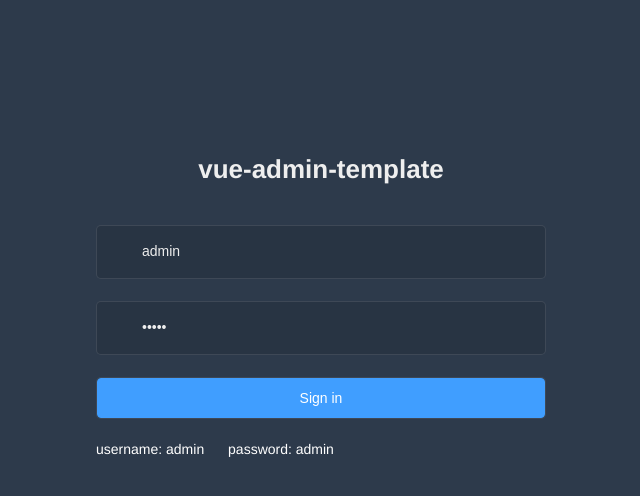
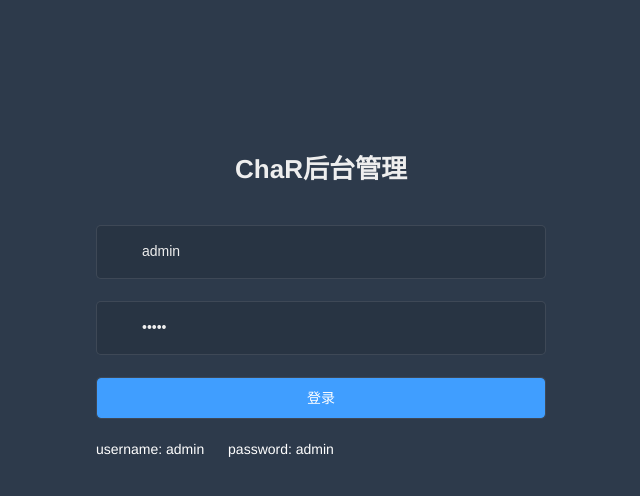
Before and after one commit to ChaR-10/vue-char, a Vue app in the folder vue-admin/: page /#/login in a window 1280 px wide. Shown: the top 496 px of the page, without its empty margins (319-959 px from the left). Built offline with nearby package versions, Linux system fonts and the light colour scheme.

Commit message:
fix: 修改登录页展示

```diff
--- a/vue-admin/src/views/login/index.vue
+++ b/vue-admin/src/views/login/index.vue
@@ -1,7 +1,7 @@
 <template>
   <div class="login-container">
     <el-form ref="loginForm" :model="loginForm" :rules="loginRules" class="login-form" auto-complete="on" label-position="left">
-      <h3 class="title">vue-admin-template</h3>
+      <h3 class="title">ChaR后台管理</h3>
       <el-form-item prop="username">
         <span class="svg-container">
           <svg-icon icon-class="user" />
@@ -25,7 +25,7 @@
       </el-form-item>
       <el-form-item>
         <el-button :loading="loading" type="primary" style="width:100%;" @click.native.prevent="handleLogin">
-          Sign in
+          登录
         </el-button>
       </el-form-item>
       <div class="tips">
```
